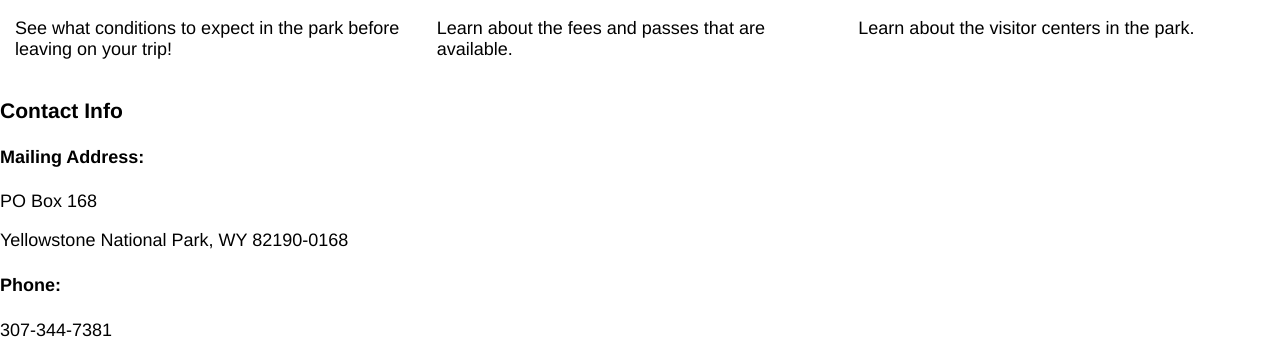
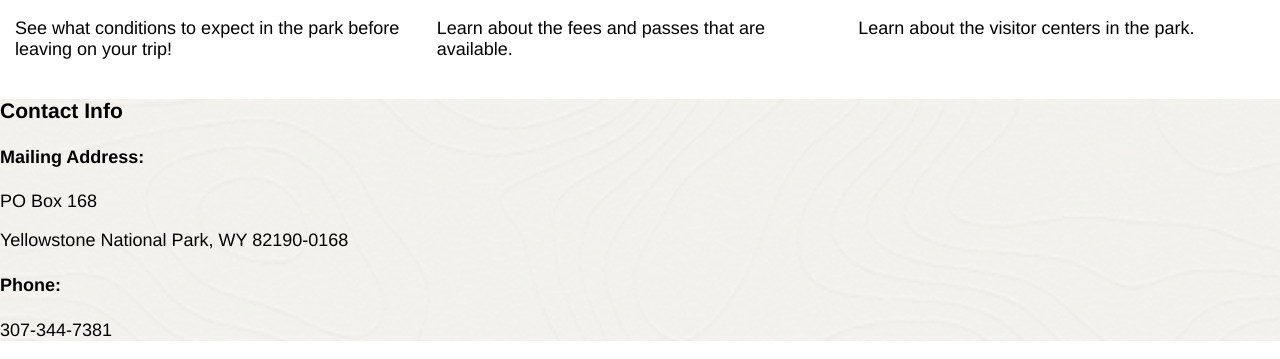
Before and after one commit to emmabloom04/wdd231, a website built with Vite: page src/index.html in a window 1280 px wide. Shown: the part 1065-1424 px from the top of the page. Built offline with nearby package versions, Linux system fonts and the light colour scheme.

Commit message:
adding background img to footer

```diff
--- a/src/css/style.css
+++ b/src/css/style.css
@@ -308,3 +308,10 @@
   column-gap: 15px;
   margin: 15px;
 }
+
+#park-footer {
+  background-image: url('footer-img.png');
+  background-size: cover;
+  background-position: center;
+  background-repeat: no-repeat;
+}
```
Also changed, not shown: src/css/footer-img.png (added).
